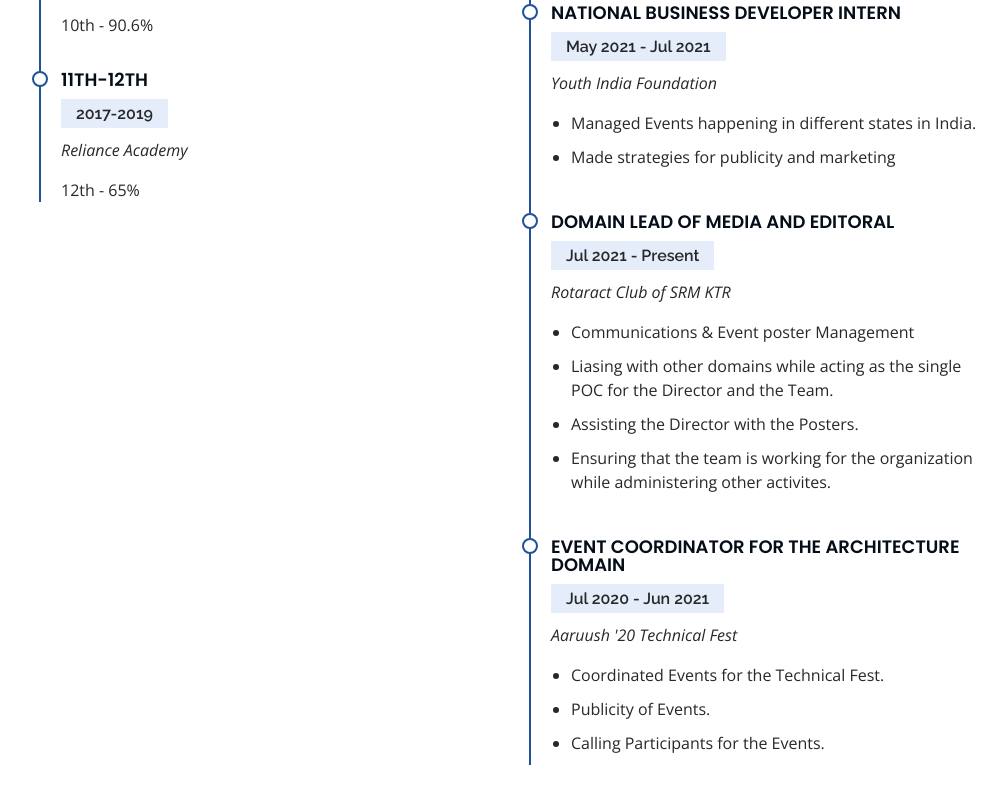
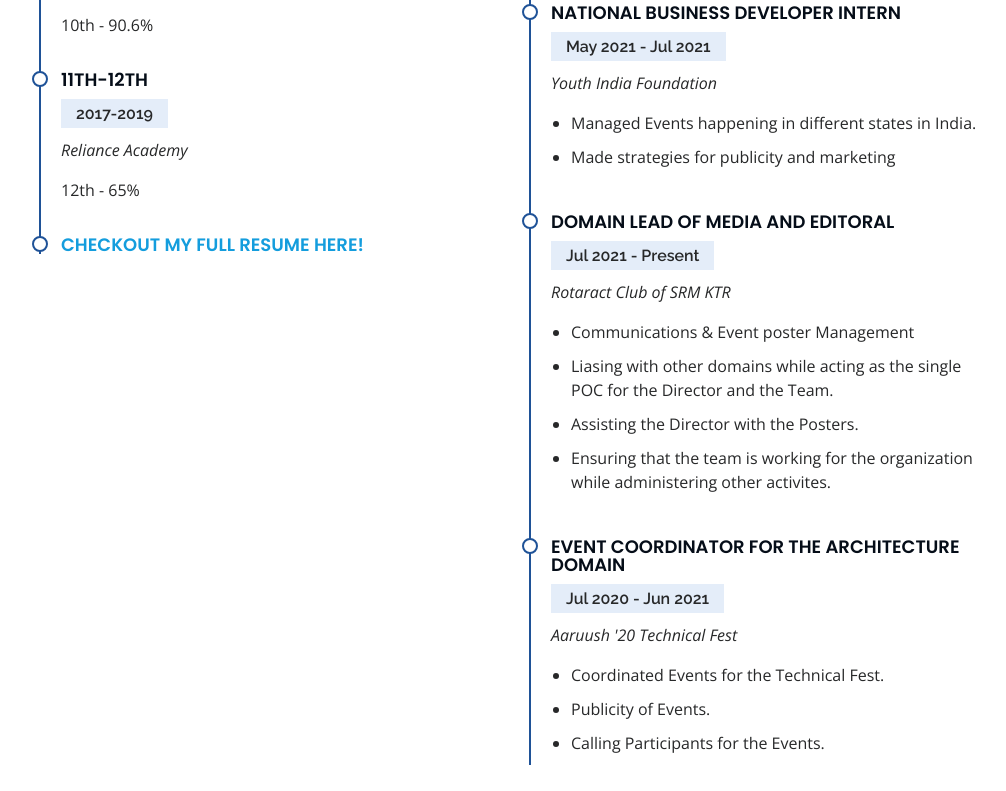
Before and after one commit to Utkarsh1101/main-portfolio, a plain HTML site: page index.html in a window 1280 px wide. Shown: the part 2915-3706 px from the top of the page, without its empty margins (273-1279 px from the left). Drawn offline with nearby package versions, Linux system fonts and the light colour scheme.

Commit message:
Update index.html

```diff
--- a/index.html
+++ b/index.html
@@ -277,6 +277,9 @@
               <p><em>Reliance Academy</em></p>
               <p>12th - 65%</p>
             </div>
+            <div class="resume-item">
+              <h4><a href="assets/css/Resume_My-Resume_for_UTKARSH_RANJAN (1).pdf">Checkout my Full Resume Here!</a></h4>
+            </div>
           </div>
           <div class="col-lg-6" data-aos="fade-up" data-aos-delay="100">
             <h3 class="resume-title">Experience</h3>
```
